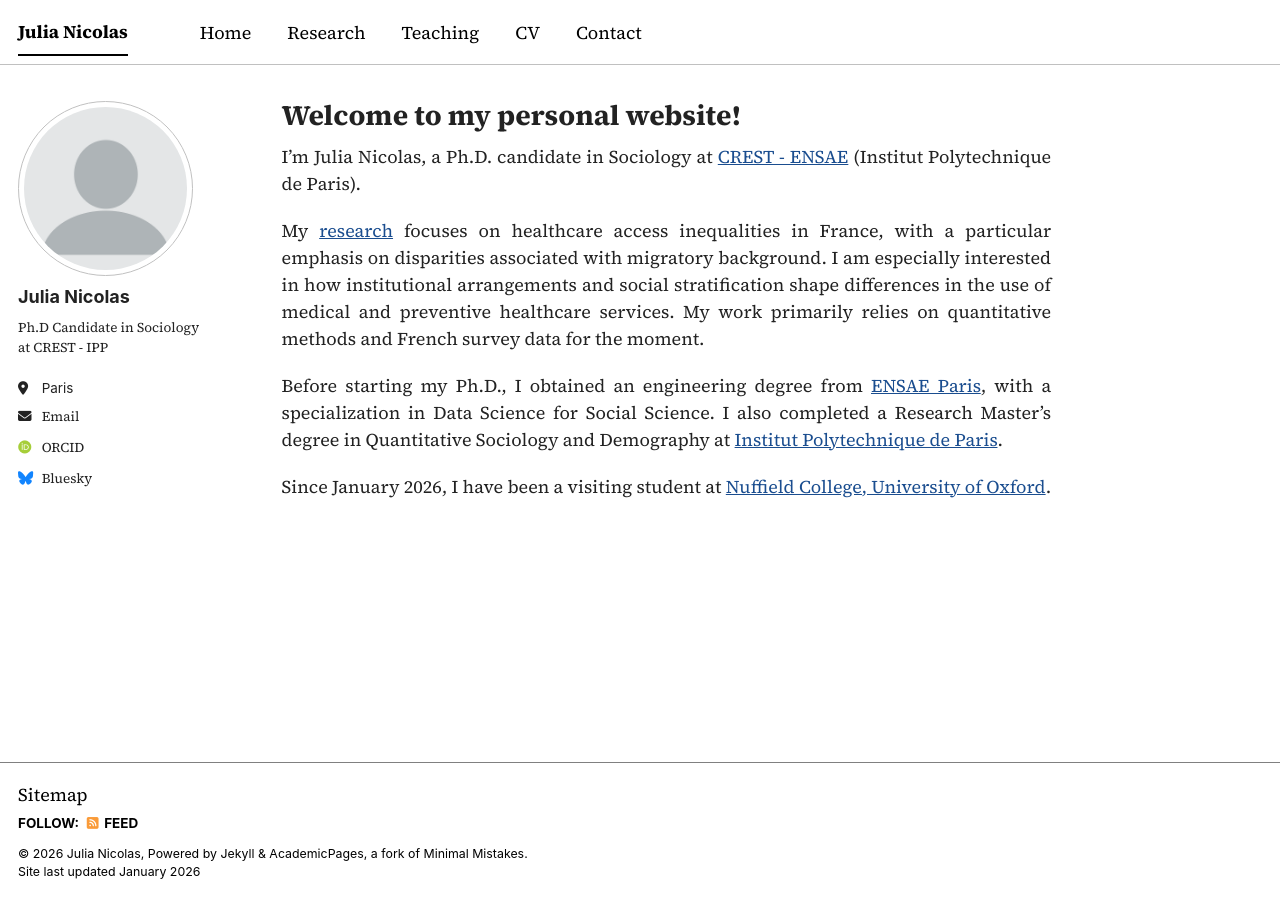
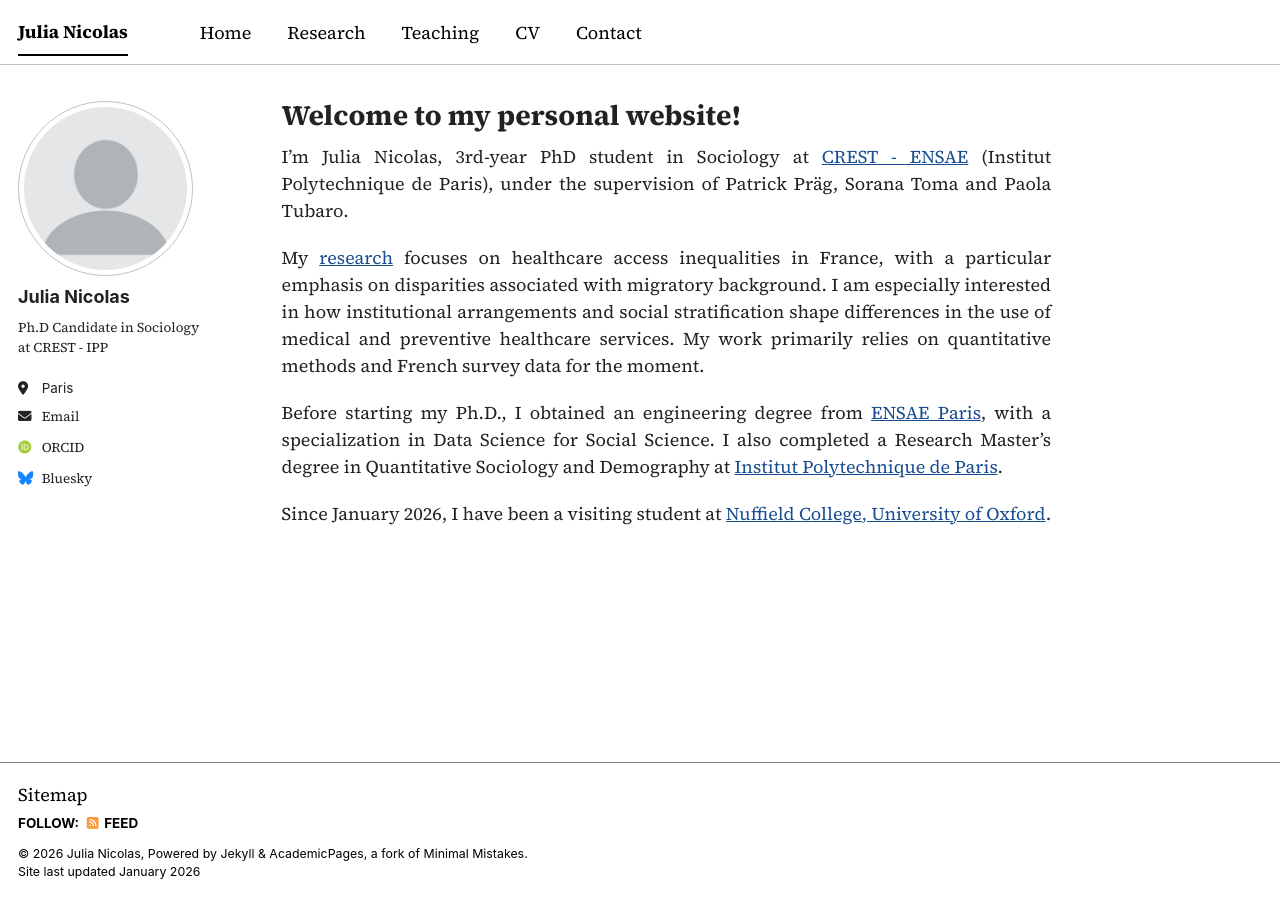
Before and after one commit to Julia-Nicolas/julia-nicolas.github.io, a Jekyll site: the page built from _pages/about.md, in a window 1280 px wide. Built offline with Jekyll 4.4.1, drawn with Linux system fonts in a browser that asks for light colours; some web fonts are replaced; a script bundle is joined from its source files by our own code; library files that are not in the unit come from our copies.

Commit message:
Update about.md

```diff
--- a/_pages/about.md
+++ b/_pages/about.md
@@ -7,7 +7,7 @@ redirect_from:
   - /about.html
 ---
 
-I'm Julia Nicolas, a Ph.D. candidate in Sociology at [CREST - ENSAE](https://crest.science/) (Institut Polytechnique de Paris).
+I'm Julia Nicolas, 3rd-year PhD student in Sociology at [CREST - ENSAE](https://crest.science/) (Institut Polytechnique de Paris), under the supervision of Patrick Präg, Sorana Toma and Paola Tubaro.
 
 My [research](/research/) focuses on healthcare access inequalities in France, with a particular emphasis on disparities associated with migratory background. I am especially interested in how institutional arrangements and social stratification shape differences in the use of medical and preventive healthcare services. My work primarily relies on quantitative methods and French survey data for the moment.
 
```
